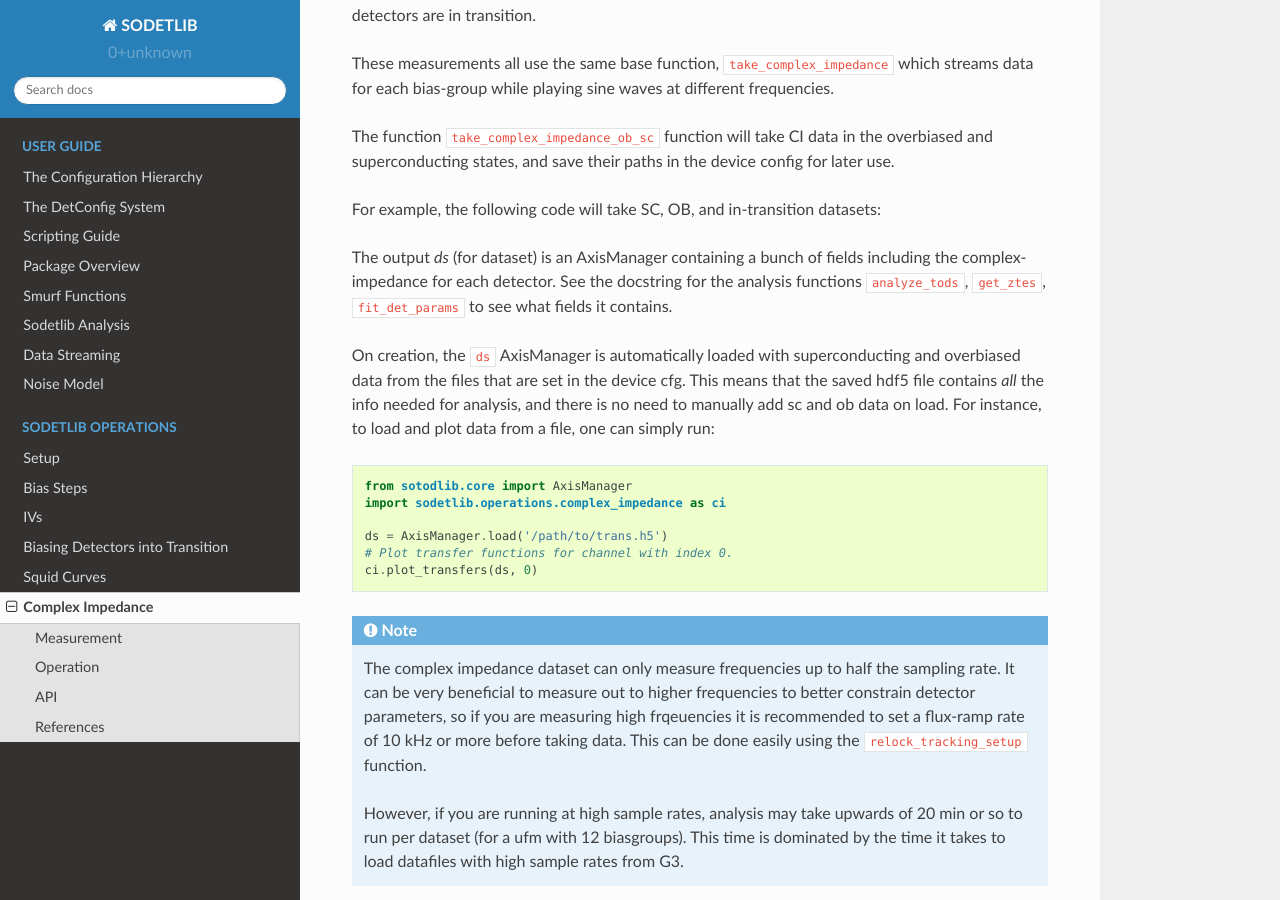
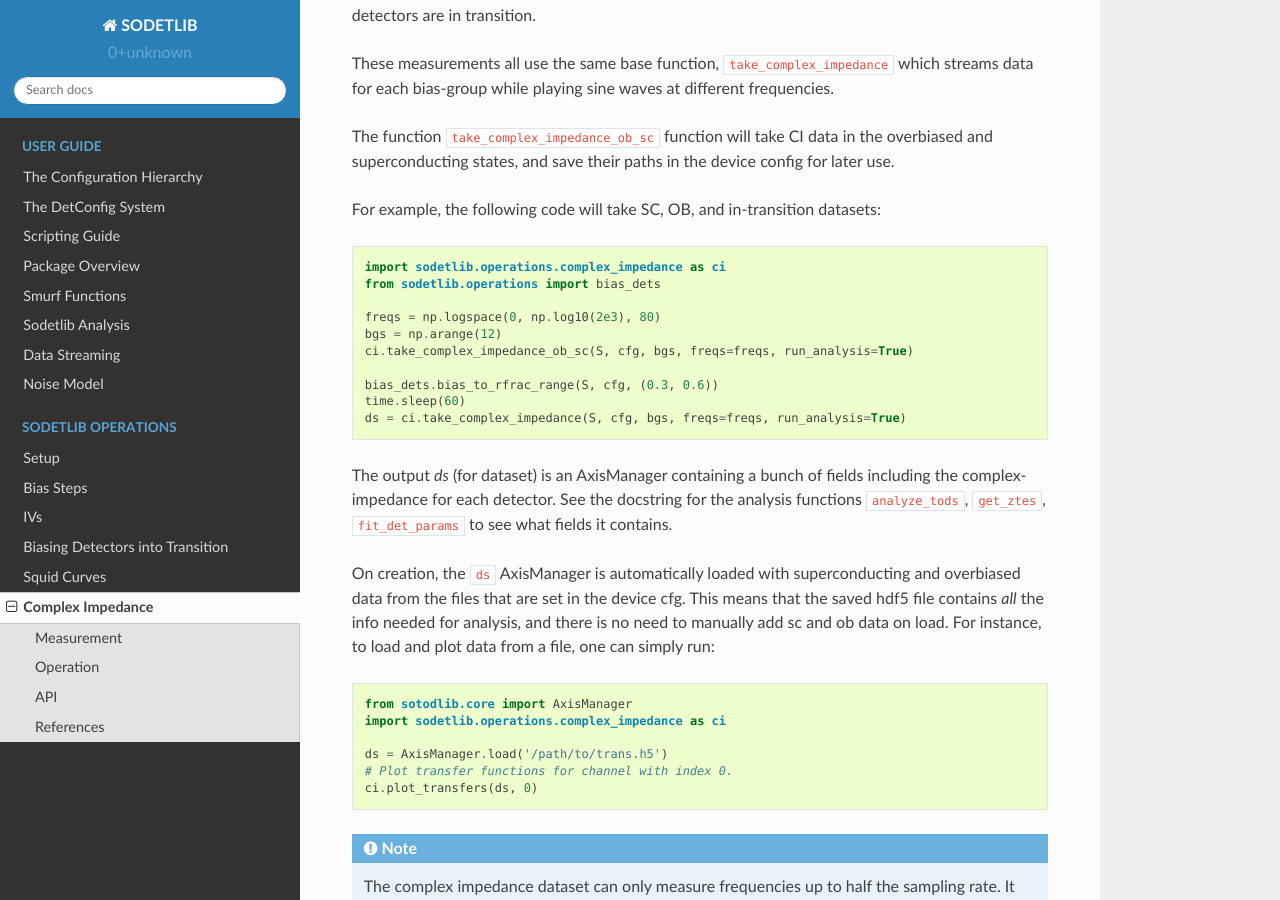
Before and after one commit to simonsobs/sodetlib, a Sphinx documentation site: the page built from docs/operations/complex_impedance.rst, in a window 1280 px wide and 900 px high, scrolled down 1149 px. Built offline with Sphinx 7.4.7 and the Read the Docs theme 2.0.0, drawn with Linux system fonts in a browser that asks for light colours.

Commit message:
Fix bug in docs example

```diff
--- a/docs/operations/complex_impedance.rst
+++ b/docs/operations/complex_impedance.rst
@@ -78,13 +78,15 @@
 For example, the following code will take SC, OB, and in-transition datasets:
 
 .. code-block:: python
+
   import sodetlib.operations.complex_impedance as ci
+  from sodetlib.operations import bias_dets
 
   freqs = np.logspace(0, np.log10(2e3), 80)
   bgs = np.arange(12)
   ci.take_complex_impedance_ob_sc(S, cfg, bgs, freqs=freqs, run_analysis=True)
 
-  S.bias_to_rfrac_range(S, cfg, (0.3, 0.6))
+  bias_dets.bias_to_rfrac_range(S, cfg, (0.3, 0.6))
   time.sleep(60)
   ds = ci.take_complex_impedance(S, cfg, bgs, freqs=freqs, run_analysis=True)
 
```
